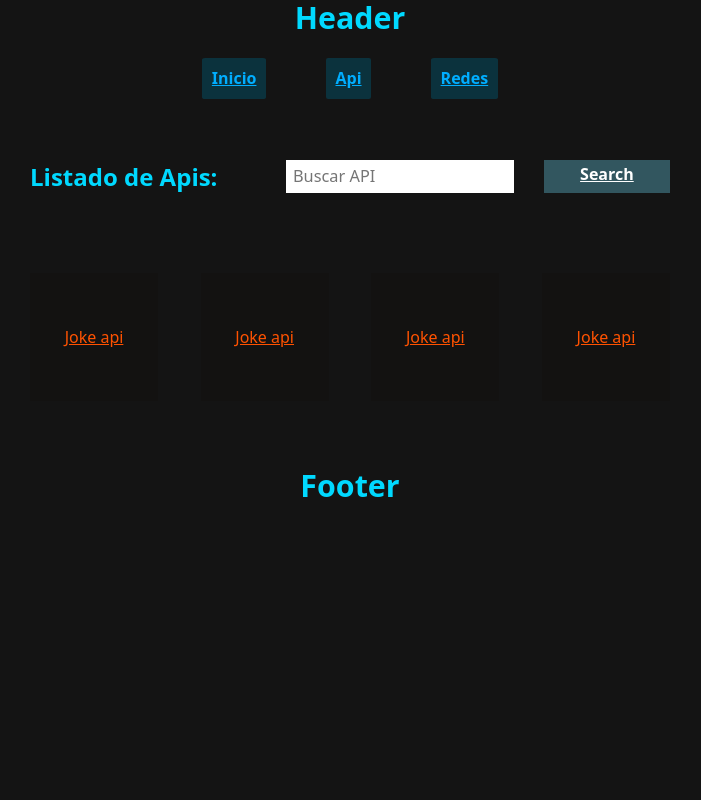
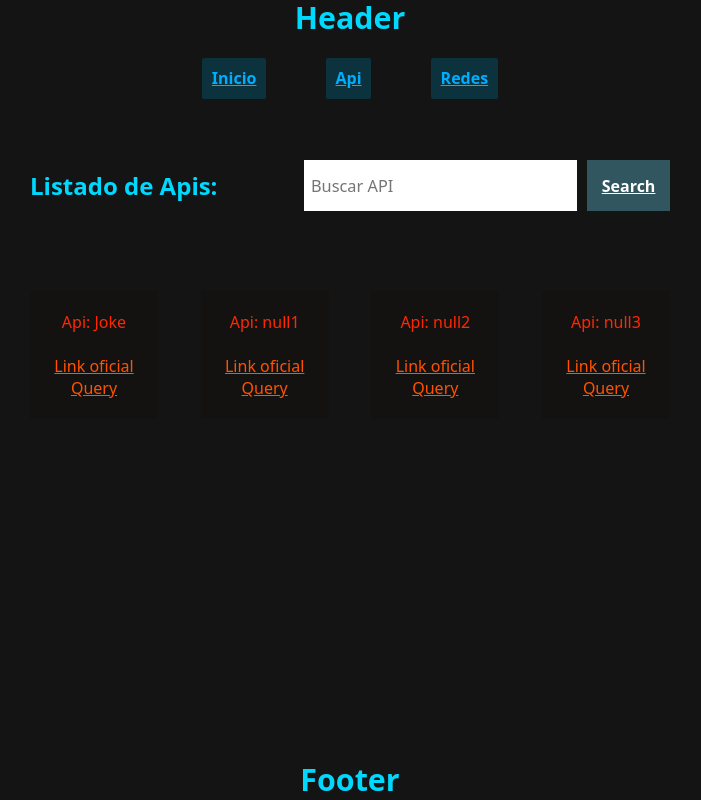
Before and after one commit to maybe9999/Learn-React-with-project, a React (Vite) app in the folder projects/third-class_project/: page /api in a window 1280 px wide. Shown: the whole page, without its empty margins (290-991 px from the left). Built offline with nearby package versions, Linux system fonts and the light colour scheme.

Commit message:
Create logic of query page

```diff
--- a/projects/third-class_project/src/Api.jsx
+++ b/projects/third-class_project/src/Api.jsx
@@ -1,28 +1,32 @@
 import { useState, useEffect, Children } from "react";
-import { Link, Outlet, useParams } from "react-router-dom";
+import { Link, Outlet, useParams, useOutletContext } from "react-router-dom";
 
 const listApi = [
-    {"name": "Joke api",
+    {"name": "Joke",
     "link": "https://v2.jokeapi.dev/",
+    "dirPage" : "/api/q/",
     "id":1
     },
-    {"name": "Joke api",
+    {"name": "null1",
     "link": "https://v2.jokeapi.dev/",
+    "dirPage" : "/api/q/",
     "id":2
     },
-    {"name": "Joke api",
+    {"name": "null2",
     "link": "https://v2.jokeapi.dev/",
+    "dirPage" : "/api/q/",
     "id":3
     },
-    {"name": "Joke api",
+    {"name": "null3",
     "link": "https://v2.jokeapi.dev/",
+    "dirPage" : "/api/q/",
     "id":4
     },
 ]
 
-export function SearchApi(){
+export function ApiSearch(){
     let { dirApi } = useParams()
-    const listadoApi = listApi.filter(elemento => elemento.name == dirApi) // Nueva lista con api coincidentes con la búsqueda.
+    const listadoApi = listApi.filter(elemento => elemento.name.toLowerCase() == dirApi.toLowerCase()) // Nueva lista con api coincidentes con la búsqueda.
 
     function checkMatch(){
         if (!listadoApi.length) {
@@ -32,8 +36,10 @@ export function SearchApi(){
         } else {
             return (listadoApi.map((value, index) => {
                 return (
-                    <div key={dirApi} className="api-container-list-element prueba">
-                        <Link to={value.link}>{value.name}</Link>
+                    <div key={value.id} className="api-container-list-element prueba">
+                        <div>{`Api: ${value.name}`}</div><br/>
+                            <Link to={value.link} target="_blank">Link oficial</Link>
+                            <Link to={value.dirPage}>Query</Link>
                     </div>
                     )
             }))
@@ -46,11 +52,39 @@ export function SearchApi(){
     )
 }
 
+export function ApiQuery(){
+    const { query } = useParams()
+    const listadoApi = listApi.filter(elemento => elemento.name.toLowerCase() == query.toLowerCase())
+    const { listApiVisibility, setListApiVisibility } = useOutletContext()
+    console.log("esto es use outlet context: ", useOutletContext);
+    console.log("desde api query: ", listApiVisibility);
+    function checkMatch(){
+        if (!listadoApi.length) {
+            return (<p>{`Aca no hay nada ${query}`}</p>)
+        } else {
+            return (
+                <>
+                    <p>{"Aca haya algo" }</p>
+                </>
+            )
+        }
+    }
+    return(
+        <>
+            {checkMatch()}
+        </>
+    )
+}
+
 export function Api(){
     const [ url, setUrl ] = useState("");
     const [ titleName, setTitleName ] = useState("Listado de Apis:");
-    let { dirApi } = useParams()
     const [ listApiVisibility, setListApiVisibility ] = useState("");
+    const { dirApi } = useParams()
+
+    const updateVisibility = (newState) => {
+        setListApiVisibility(newState)
+    }
 
     useEffect(()=>{
         if (dirApi){
@@ -74,18 +108,21 @@ export function Api(){
                                 id="searchApi"
                                 placeholder="Buscar API"
                                 onInput={(e)=>{setUrl(e.target.value)}}></input>
-                        <Link key={url+toString(Math.floor(Math.random()*100))} className="api-container-header-search-btn" to={`/api/${url}`}>Search</Link>
+                        {/*key={url+toString(Math.floor(Math.random()*100))}*/}
+                        <Link className="api-container-header-search-btn" to={`/api/${url ? "s/"+url:""}`}>Search</Link>
                     </div>
                 </div>
                 <div className="api-container-list search">
-                    <Outlet/>
+                    <Outlet context={{ listApiVisibility, setListApiVisibility }}/>
                 </div>
 
-                <div className={"api-container-list search"+listApiVisibility}>
+                <div className={"api-container-list search "+listApiVisibility}>
                     {listApi.map((value, index) => {
                         return(
                             <div className="api-container-list-element" key={value.id}>
-                                <Link to={value.link}>{value.name}</Link>
+                                <div>{`Api: ${value.name}`}</div><br/>
+                                <Link to={value.link} target="_blank">Link oficial</Link>
+                                <Link to={`${value.dirPage}${value.name}`}>Query</Link>
                             </div>
                             )
                         })
--- a/projects/third-class_project/src/App.jsx
+++ b/projects/third-class_project/src/App.jsx
@@ -4,11 +4,11 @@ import { Route, Routes } from "react-router-dom";
 import { Header} from "./Header.jsx"
 import { Footer } from "./Footer.jsx"
 
-import { Api, SearchApi} from "./Api";
+import { Api, ApiSearch, ApiQuery} from "./Api";
 import { Redes } from "./redes";
 import { Inicio } from "./inicio.jsx";
 
-
+/* Esto es Main, Main contiene sección inicio, Api, Redes */
 export function App(){
     return (
         <>
@@ -18,8 +18,8 @@ export function App(){
             <Route path="/inicio" element={<Inicio/>}/>
 
             <Route path="/api/" element={<Api/>}>
-                <Route path="q/:query" element={<SearchApi/>}/>
-                <Route path=":dirApi" element={<SearchApi/>}/>
+                <Route path="q/:query" element={<ApiQuery />}/>
+                <Route path="s/:dirApi" element={<ApiSearch/>}/>
             </Route>
 
             <Route path="/redes" element={<Redes/>}/>
--- a/projects/third-class_project/src/style.css
+++ b/projects/third-class_project/src/style.css
@@ -65,11 +65,15 @@ h1{
 
 /*--------- MAIN*/
 .main{
+    flex: 1; /* Hace que el main ocupe el espacio restante */
+
     margin: 5% 25%;
+
     display: flex;
     flex-direction: column;
     justify-content: flex-start;
     align-items: flex-start;
+
     gap: 40px;
 }
 
@@ -83,31 +87,39 @@ h1{
 .api-container-header{
     display: flex;
     justify-content: space-between;
+    align-items: center;
+
+    gap: 30px;
+}
+
+.api-container-header-title{
+    flex: 2;
 }
 
 .api-container-header-search{
     display: flex;
     flex-direction: row;
     justify-content: flex-end;
-    gap: 30px;
-    width: 60%;
+    align-items: center;
+    flex: 3;
+
+    gap: 10px;
 }
 
 .api-container-header-search-box{
-    width: 70%;
     border: none;
-    padding-left: 7px;
+    padding: 4% 0px 4% 7px;
     font-size: 1.02em;
+    flex: 1;
 }
 
 .api-container-header-search-btn{
-    width: 40%;
-    padding: 0.7% 0px;
     background-color: rgba(113, 223, 250, 0.322);
     color: white;
     font-family: system-ui;
     font-weight: 600;
     text-align: center;
+    padding: 4% 4%;
 }
 
 .api-container-list{
@@ -124,8 +136,10 @@ h1{
 
 .api-container-list-element{
     display: flex;
+    flex-direction: column;
     justify-content: center;
     align-items: center;
+    text-align: center;
 
     list-style-type: none;
     width: calc(100vw/10);
```
